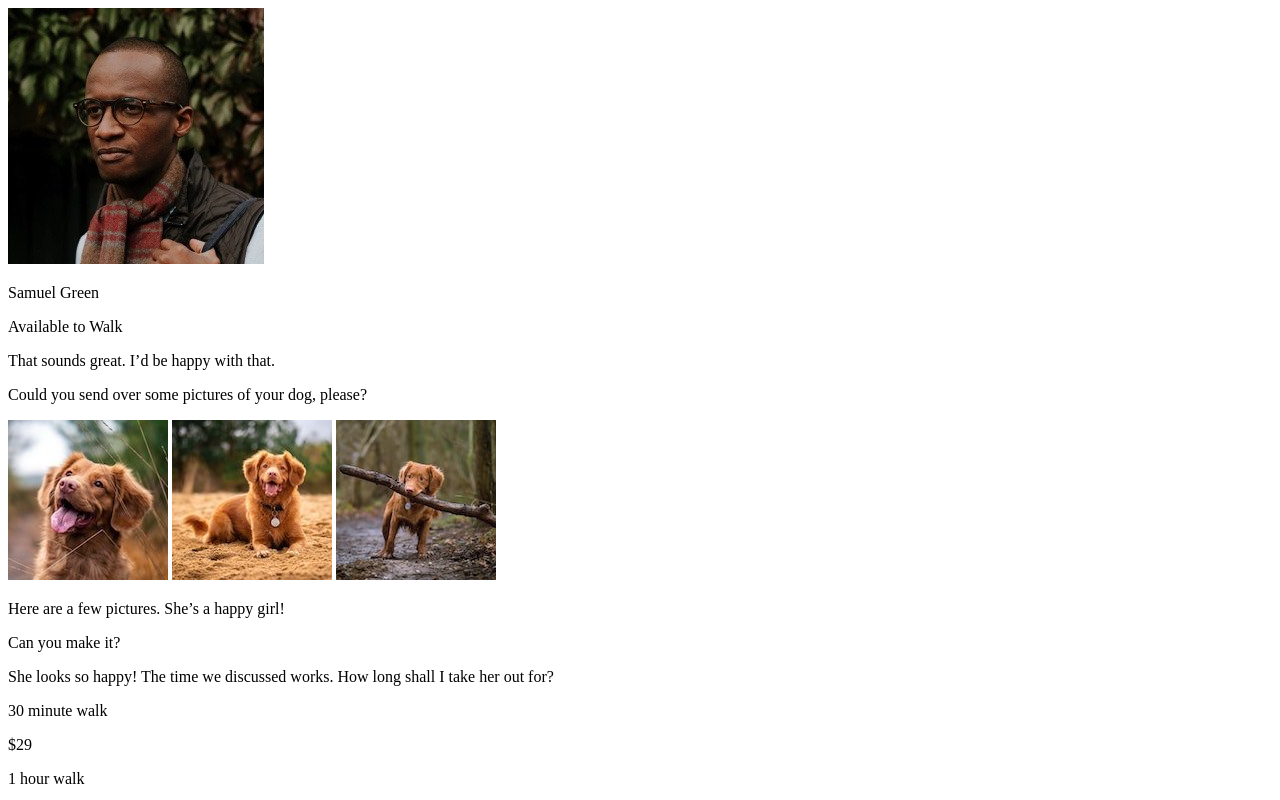
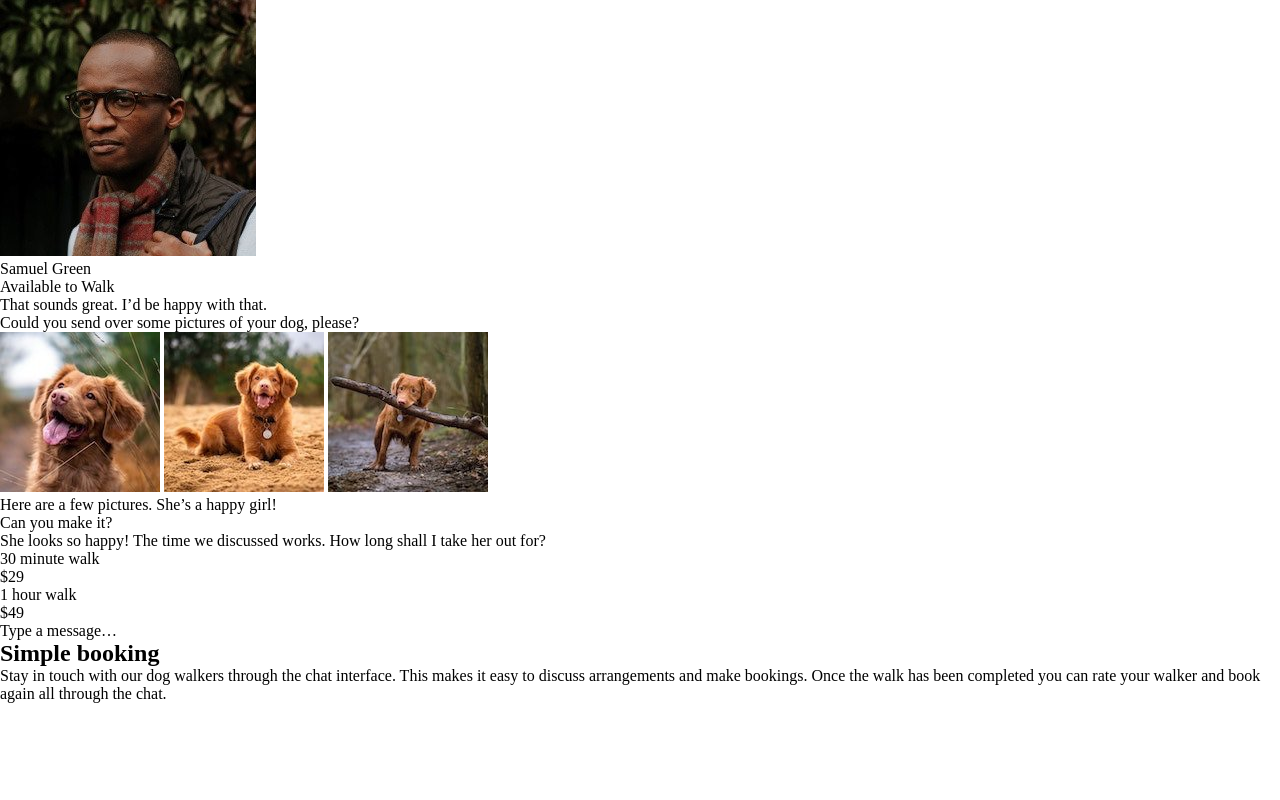
Before and after one commit to NoonPanirSabzi/chat-app-css, a plain HTML site: page src/index.html in a window 1280 px wide. Shown: the top 800 px of the page. Drawn offline with Linux system fonts and the light colour scheme.

Commit message:
util: add css reset

```diff
--- a/src/index.html
+++ b/src/index.html
@@ -10,6 +10,7 @@
       sizes="32x32"
       href="../images/favicon-32x32.png"
     />
+    <link rel="stylesheet" href="./reset.css">
     <link rel="stylesheet" href="style.css" />
 
     <title>🌈 pure css chat app</title>
--- /dev/null
+++ b/src/reset.css
@@ -0,0 +1,7 @@
+*,
+*::before,
+*::after {
+  margin: 0;
+  padding: 0;
+  box-sizing: border-box;
+}
```
